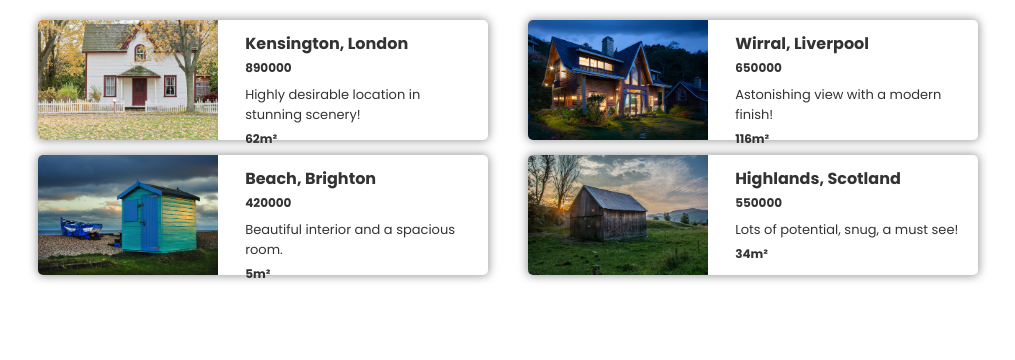
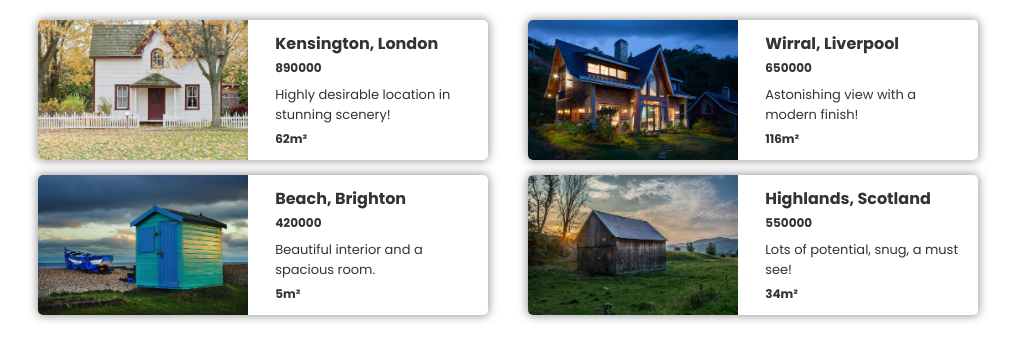
Before and after one commit to Kynjii/Scrimba-Project--Reduce--Map-, a website built with Vite: page index.html in a window 1280 px wide. Shown: the whole page, without its empty margins (132-1147 px from the left). Built offline with nearby package versions, Linux system fonts and the light colour scheme.

Commit message:
refactor based on solution
While my approach worked, I needed to include Object Destructuring so I included it and refactored to follow the solution presented in the course.

```diff
--- a/index.css
+++ b/index.css
@@ -18,7 +18,7 @@ body {
     box-shadow: 0px 0px 10px 1px #999;
     margin: 0 20px 15px 20px;
     border-radius: 5px;
-    max-height: 120px;
+    max-height: 140px;
 }
 
 .card img {
--- a/index.html
+++ b/index.html
@@ -7,6 +7,7 @@
 		<link rel="preconnect" href="https://fonts.googleapis.com">
 		<link rel="preconnect" href="https://fonts.gstatic.com" crossorigin>
 		<link href="https://fonts.googleapis.com/css2?family=Poppins:wght@400;700&display=swap" rel="stylesheet">
+		<meta name="viewport" content="width=device-width, initial-scale=1.0">
 	</head>
 
 	<body>
--- a/index.js
+++ b/index.js
@@ -1,35 +1,26 @@
 import {propertyForSaleArr} from '/properties/propertyForSaleArr.js'
 import {placeholderPropertyObj} from '/properties/placeholderPropertyObj.js'
 
-
-function getPropertyHtml(propertyArr){
-    if (!propertyArr){
-        const totalSize = placeholderPropertyObj.roomsM2.reduce((sum, room) => sum + room, 0)
-        return `<section class="card">
-                    <img src="${placeholderPropertyObj.image}">
-                    <div class="card-right">
-                        <h2>${placeholderPropertyObj.propertyLocation}</h2>
-                        <h3>${placeholderPropertyObj.priceGBP}</h3>
-                        <p>${placeholderPropertyObj.comment}</p>
-                        <h3>${totalSize}m&sup2;</h3>
-                    </div>
-                </section>`
-    }
-    else {
-        const propertiesArr = propertyForSaleArr.map(function(property){
-            const totalSize = property.roomsM2.reduce((sum, room) => sum + room, 0)
+function getPropertyHtml(propertyArr = [placeholderPropertyObj]){
+        return propertyArr.map(property=> {
+            const {
+                propertyLocation,
+                priceGBP,
+                roomsM2,
+                comment,
+                image
+            } = property
+            const totalSize = roomsM2.reduce((a, b) => a + b)
             return `<section class="card">
-                        <img src="${property.image}">
+                        <img src="${image}">
                         <div class="card-right">
-                            <h2>${property.propertyLocation}</h2>
-                            <h3>${property.priceGBP}</h3>
-                            <p>${property.comment}</p>
+                            <h2>${propertyLocation}</h2>
+                            <h3>${priceGBP}</h3>
+                            <p>${comment}</p>
                             <h3>${totalSize}m&sup2;</h3>
                         </div>
                     </section> `
         }).join('')
-        return propertiesArr
-    }
 }
 
 document.getElementById('container').innerHTML = getPropertyHtml(propertyForSaleArr)
```
